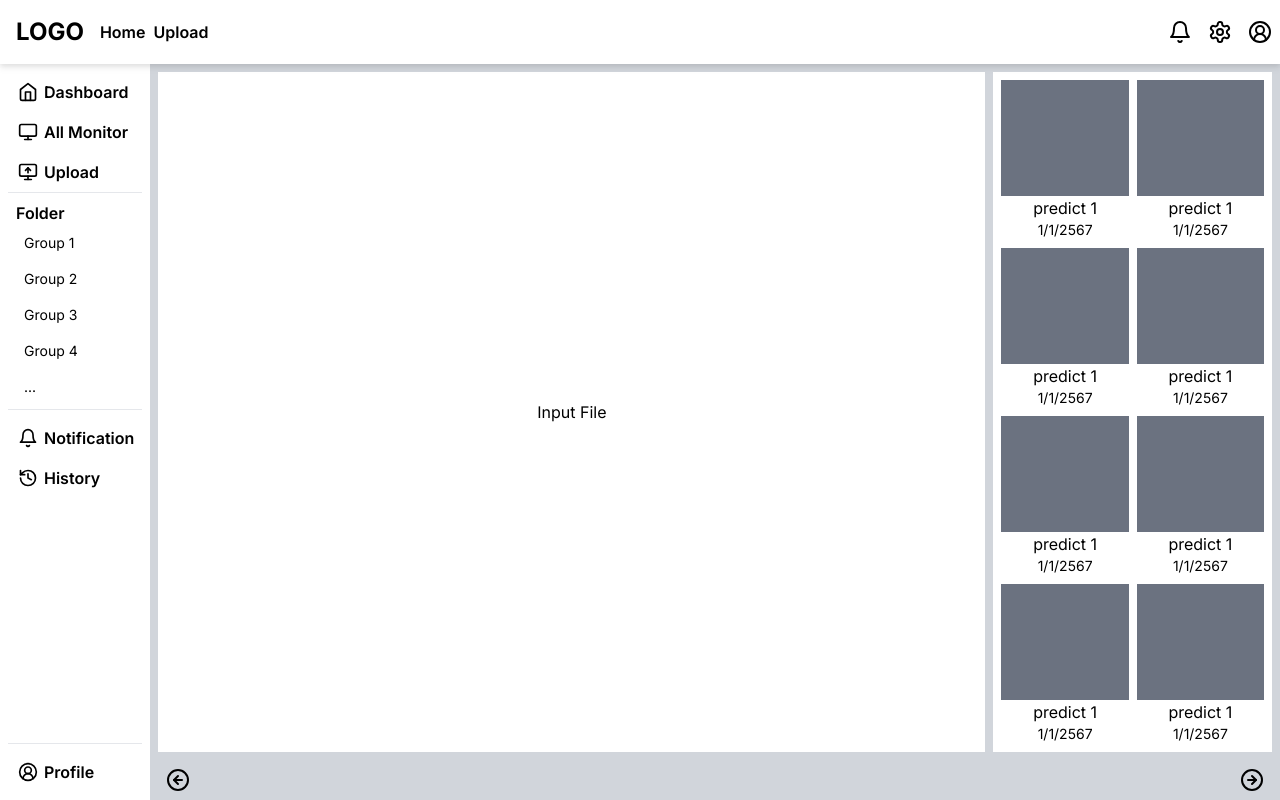
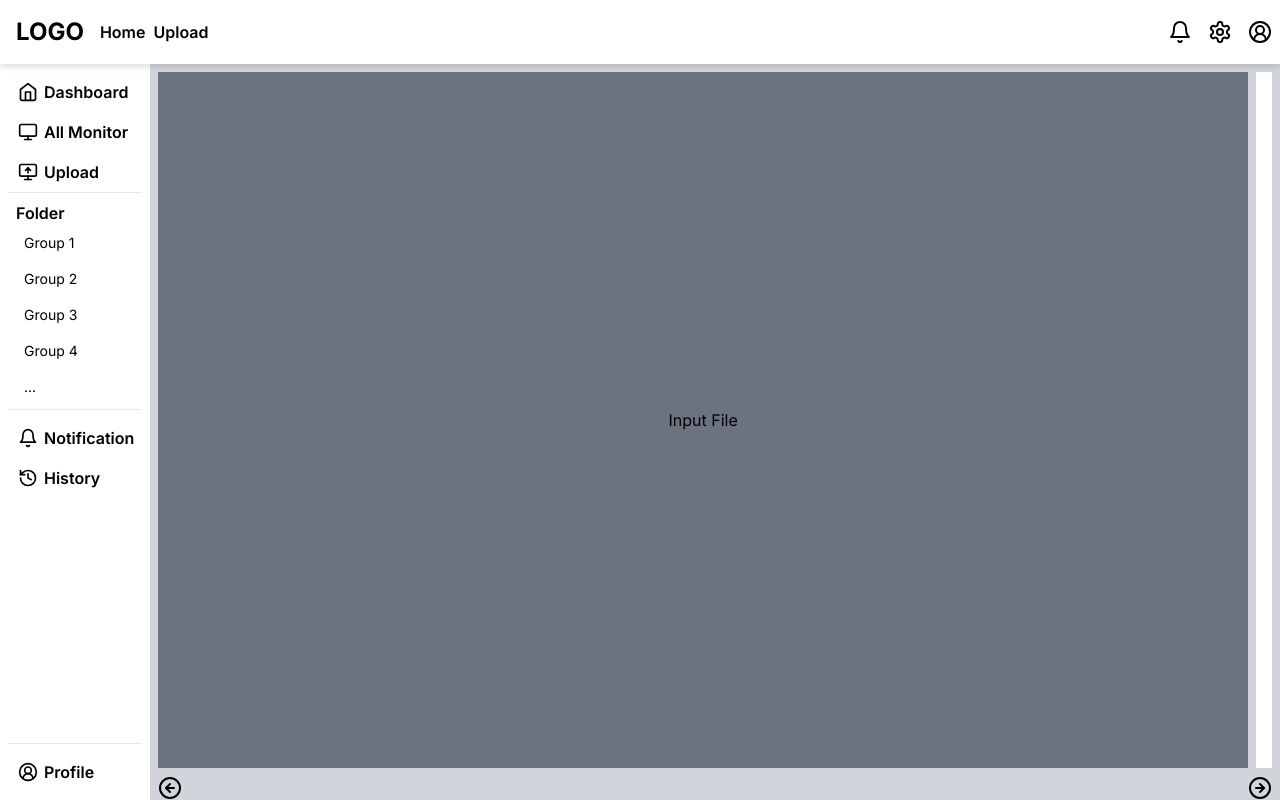
Before and after one commit to urikpro64/accident-prediction-rm, a Next.js app in the folder frontend/: page /upload in a window 1280 px wide. Built offline with nearby package versions, Linux system fonts and the light colour scheme.

Commit message:
frontend: update upload page

```diff
--- a/frontend/src/app/layout.tsx
+++ b/frontend/src/app/layout.tsx
@@ -18,7 +18,7 @@ export default function RootLayout({
   return (
     <html lang="en">
       <body className={inter.className}>
-        <div className="flex flex-col w-full h-screen">
+        <div className="flex flex-col w-full h-screen max-h-screen min-h-screen">
           <TopNav />
           {children}
         </div>
--- a/frontend/src/app/upload/page.tsx
+++ b/frontend/src/app/upload/page.tsx
@@ -1,12 +1,21 @@
 "use client";
 import { ArrowLeftCircle, ArrowRightCircle } from "lucide-react";
 import { SideNav } from "../components/Side-Nav";
-import { ChangeEvent, FormEvent, useState } from "react";
+import { ChangeEvent, FormEvent, useRef, useState } from "react";
+import { Result } from "./types";
 
 export default function UploadPage() {
     const [file, setFile] = useState<File | null>(null);
-    const [result, setResult] = useState({});
+    const [result, setResult] = useState<Result>();
     const [error, setError] = useState('');
+
+    const videoRef = useRef<HTMLVideoElement>(null);
+
+    const handleSetCurrentTime = (timeInSeconds: number) => {
+        if (videoRef.current) {
+            videoRef.current.currentTime = timeInSeconds;
+        }
+    };
 
     const handleUplaod = async (e: ChangeEvent<HTMLInputElement>) => {
         const selectedFile = e.target.files?.[0];
@@ -36,69 +45,41 @@ export default function UploadPage() {
     };
 
     return (
-        <div className="flex flex-row w-full h-full bg-gray-300">
+        <div className="flex flex-row w-full max-h-full h-full  bg-gray-300">
             <SideNav />
-            <div className="flex flex-col w-full h-full">
+            <div className="flex flex-col h-full w-full">
                 <div className="flex flex-row w-full h-full p-2 space-x-2">
-                    <div className="flex w-full h-full bg-white p-2">
-                        { !file &&
+                    <div className="w-full h-full bg-gray-500">
+                        {!file &&
                             <label htmlFor="inputfile" className="flex w-full h-full items-center justify-center text-black">
                                 Input File
                                 <input id="inputfile" type="file" onChange={handleUplaod} className="hidden"></input>
                             </label>
                         }
-                        { file &&
+                        {file &&
                             <div className="flex w-full h-full items-center justify-center text-black">
-                                <video controls>
-                                    <source src={URL.createObjectURL(file)} type={file.type}/>
+                                <video controls ref={videoRef}>
+                                    <source src={URL.createObjectURL(file)} type={file.type} />
                                 </video>
                             </div>
                         }
                     </div>
-                    <div className="grid grid-cols-2 gap-2 w-1/3 h-full bg-white p-2">
-                        <div className="flex flex-col items-center">
-                            <div className="w-full h-full bg-gray-500"></div>
-                            <div className="text-black">predict 1</div>
-                            <div className="text-black text-sm">1/1/2567</div>
-                        </div>
-                        <div className="flex flex-col items-center">
-                            <div className="w-full h-full bg-gray-500"></div>
-                            <div className="text-black">predict 1</div>
-                            <div className="text-black text-sm">1/1/2567</div>
-                        </div>
-                        <div className="flex flex-col items-center">
-                            <div className="w-full h-full bg-gray-500"></div>
-                            <div className="text-black">predict 1</div>
-                            <div className="text-black text-sm">1/1/2567</div>
-                        </div>
-                        <div className="flex flex-col items-center">
-                            <div className="w-full h-full bg-gray-500"></div>
-                            <div className="text-black">predict 1</div>
-                            <div className="text-black text-sm">1/1/2567</div>
-                        </div>
-                        <div className="flex flex-col items-center">
-                            <div className="w-full h-full bg-gray-500"></div>
-                            <div className="text-black">predict 1</div>
-                            <div className="text-black text-sm">1/1/2567</div>
-                        </div>
-                        <div className="flex flex-col items-center">
-                            <div className="w-full h-full bg-gray-500"></div>
-                            <div className="text-black">predict 1</div>
-                            <div className="text-black text-sm">1/1/2567</div>
-                        </div>
-                        <div className="flex flex-col items-center">
-                            <div className="w-full h-full bg-gray-500"></div>
-                            <div className="text-black">predict 1</div>
-                            <div className="text-black text-sm">1/1/2567</div>
-                        </div>
-                        <div className="flex flex-col items-center">
-                            <div className="w-full h-full bg-gray-500"></div>
-                            <div className="text-black">predict 1</div>
-                            <div className="text-black text-sm">1/1/2567</div>
-                        </div>
+                    <div className="flex flex-col space-y-2 bg-white p-2 overflow-y-scroll">
+                        {result && result.result.map((predict, index) => (
+                            <div
+                                key={`predict_${index}`}
+                                onClick={() => handleSetCurrentTime(predict.sec)}
+                                className="flex flex-col w-full rounded-md p-1 text-black border-2 active:border-black"
+                            >
+                                <div>accident: {predict.accident}</div>
+                                <div>nonaccident: {predict.nonaccident}</div>
+                                <div>sec: {new Date(predict.sec*1000).toISOString().substring(11, 19)}</div>
+                            </div>
+                        ))}
+
                     </div>
                 </div>
-                <div className="flex flex-row w-full h-fit justify-between p-2 text-black">
+                <div className="flex flex-row w-full h-fit justify-between text-black">
                     <ArrowLeftCircle className="w-10" />
                     <ArrowRightCircle className="w-10" />
                 </div>
--- /dev/null
+++ b/frontend/src/app/upload/types.ts
@@ -0,0 +1,11 @@
+export type Predict = {
+    accident: String,
+    nonaccident: String,
+    sec: number,
+    image: String,
+}
+
+export type Result = {
+    status: number,
+    result: Array<Predict>
+}
```
